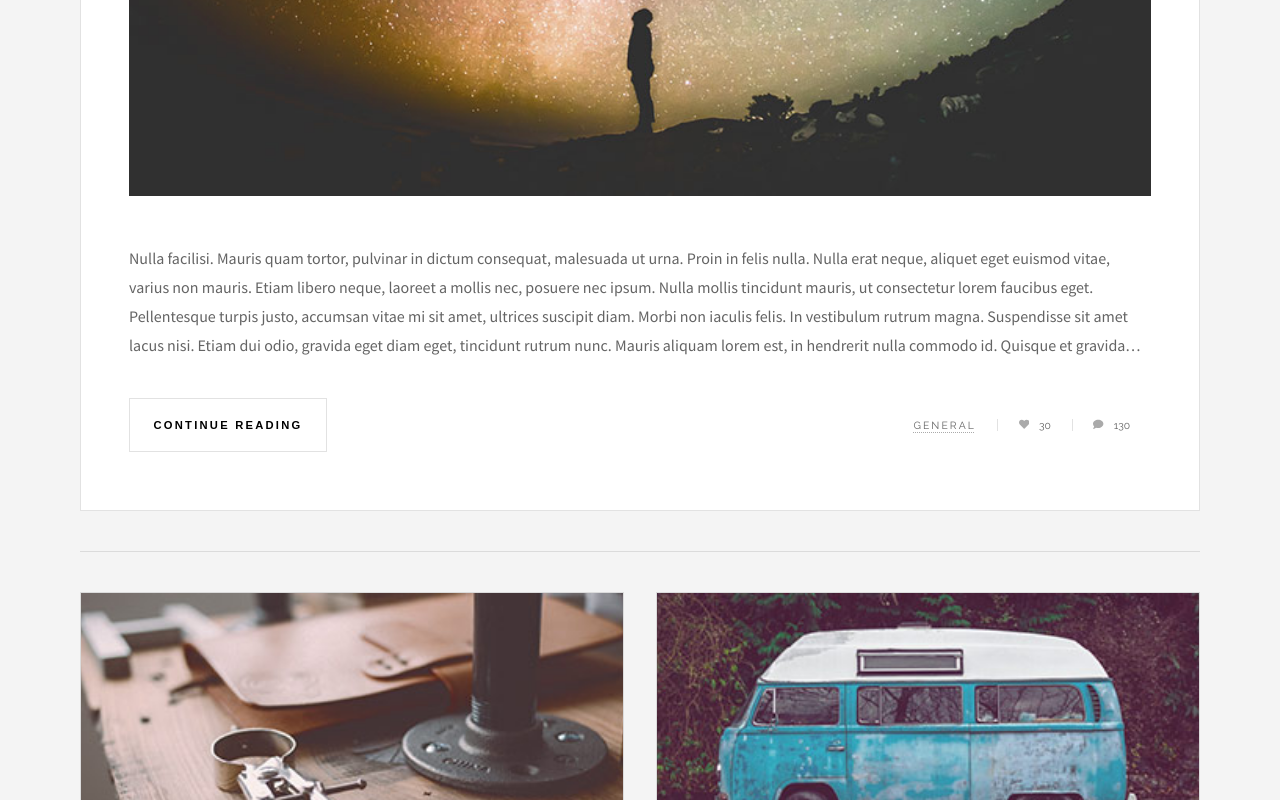
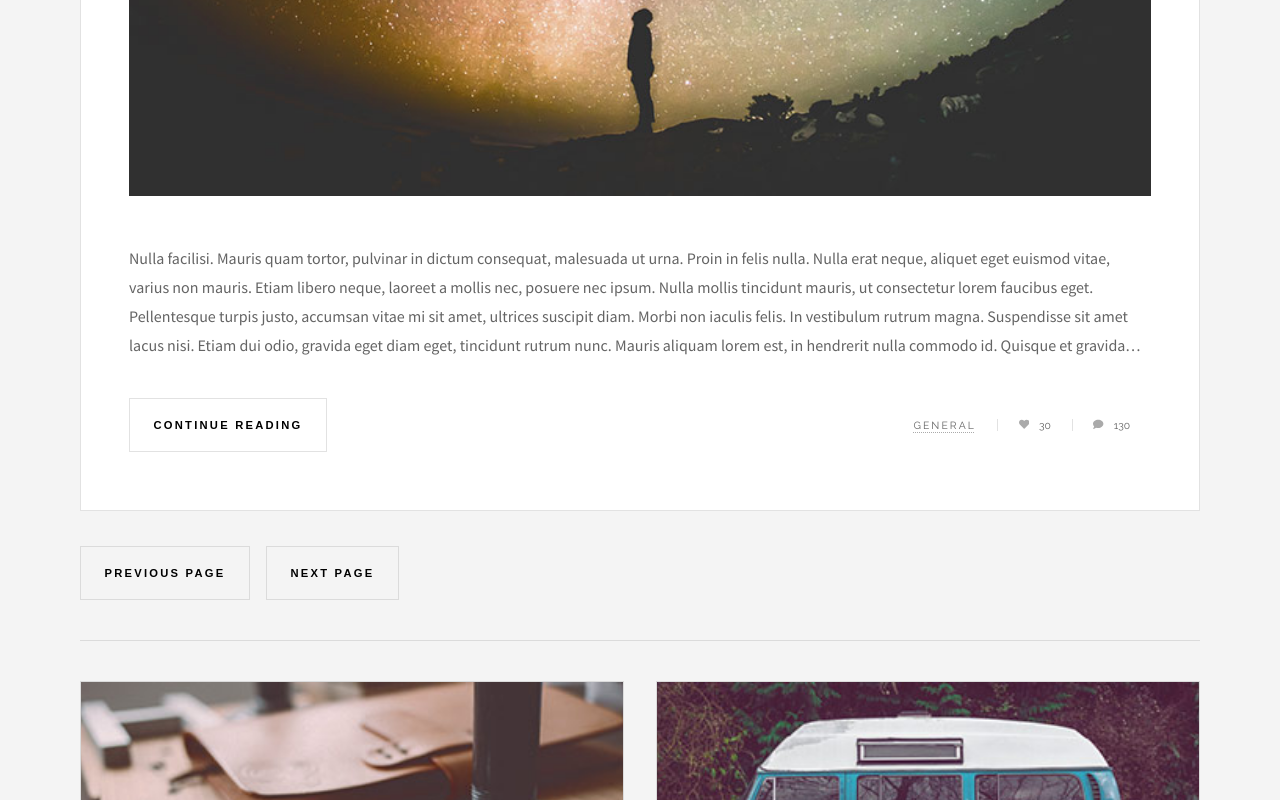
Before and after one commit to hyemin12/responsive-site-future_imperfect, a React (Create React App) app: page / in a window 1280 px wide. Shown: the part 2874-3674 px from the top of the page. Built offline with nearby package versions, Linux system fonts and the light colour scheme.

Commit message:
'버튼만들기'

```diff
--- a/src/routes/Home.js
+++ b/src/routes/Home.js
@@ -5,6 +5,7 @@ import MainPost from "../components/MainPost";
 import { data } from "../data";
 import theme from "../components/styles/theme";
 import Intro from "../components/Intro";
+import Button from "../components/Elements/Button";
 
 const Home = () => {
   const posts = data.sort((a, b) => (a.date < b.date ? 1 : -1));
@@ -18,6 +19,10 @@ const Home = () => {
       {mainPosts.map((post) => (
         <MainPost key={post.id} {...post} textOverflow={true} />
       ))}
+      <ButtonRow theme={theme}>
+        <Button text={"Previous Page"} />
+        <Button text={"Next Page"} />
+      </ButtonRow>
     </Layout>
   );
 };
@@ -28,4 +33,9 @@ const IntroWrapper = styled.div`
     display: block;
     padding-top:55px;
 `;
+const ButtonRow = styled.div`
+  display: flex;
+  gap: 1em;
+`;
+const PrevButton = styled(Button)``;
 export default Home;
```
